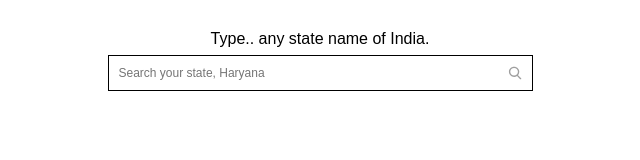
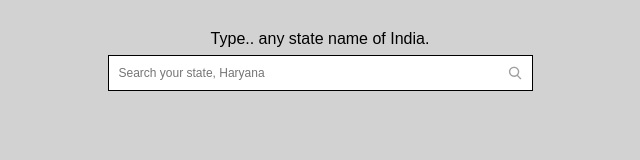
Before and after one commit to KSrahul/autoSuggestionInput, a plain HTML site: page index.html in a window 1280 px wide. Shown: the whole page, without its empty margins (320-960 px from the left). Drawn offline with nearby package versions, Linux system fonts and the light colour scheme.

Commit message:
Update index.html

```diff
--- a/index.html
+++ b/index.html
@@ -6,6 +6,10 @@
     <script src="https://ajax.googleapis.com/ajax/libs/jquery/3.4.1/jquery.min.js"></script>
     <title>autoSuggestionInput</title>
     <style>
+        html{
+            height: 100%;
+            background-color: #d2d2d2;
+        }
         body{
             margin: 10px;
         }
```
